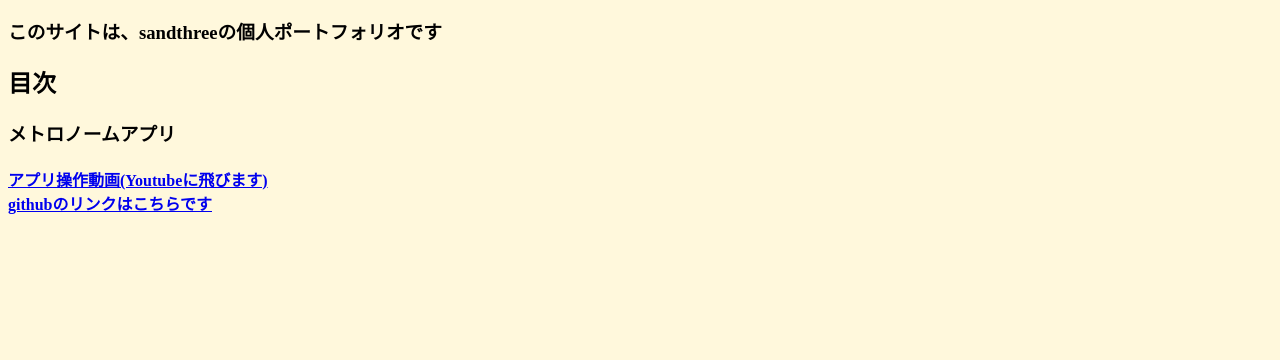
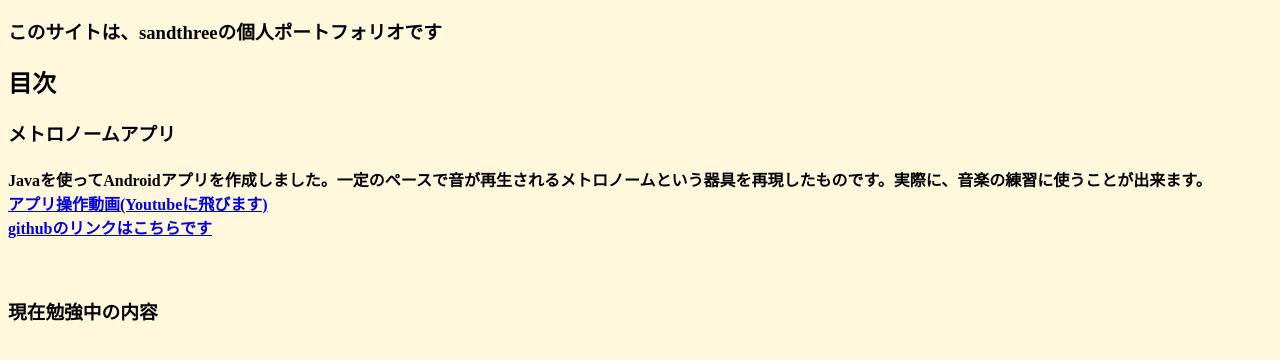
Before and after one commit to sandthree/portfolio, a plain HTML site: page index.html in a window 1280 px wide. Shown: the part 118-478 px from the top of the page. Drawn offline with Linux system fonts and the light colour scheme.

Commit message:
add massage

```diff
--- a/index.html
+++ b/index.html
@@ -11,9 +11,10 @@
 <h3>このサイトは、sandthreeの個人ポートフォリオです</h3>
 <h2>目次</h2>
 <h3>メトロノームアプリ</h3>
-<h4><a href="https://youtube.com/shorts/ka9KIqlLWMo?si=P7hPUKmK2g7PSBYI">アプリ操作動画(Youtubeに飛びます)</a><br>
+<h4>Javaを使ってAndroidアプリを作成しました。一定のペースで音が再生されるメトロノームという器具を再現したものです。実際に、音楽の練習に使うことが出来ます。<br>
+	<a href="https://youtube.com/shorts/ka9KIqlLWMo?si=P7hPUKmK2g7PSBYI">アプリ操作動画(Youtubeに飛びます)</a><br>
         <a href="https://github.com/sandthree/metronome">githubのリンクはこちらです</a></h4><br>
 
-
+<h3>現在勉強中の内容</h3>
 	</body>
 </html>
```
